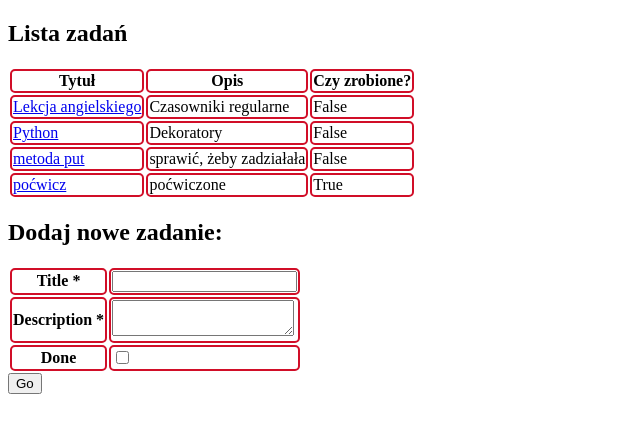
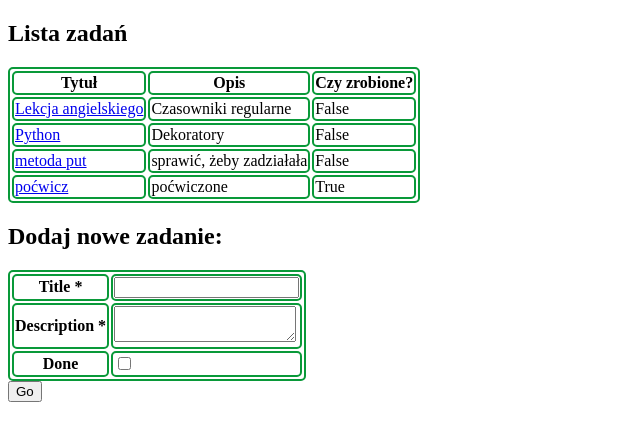
Before and after one commit to lukasz-zytko/todo-app, a Flask app: page /todos/ in a window 1280 px wide. Shown: the top 441 px of the page, without its empty margins (0-640 px from the left). Run offline with Flask 2, Linux system fonts and the light colour scheme.

Commit message:
Add actualization

```diff
--- a/templates/todos.html
+++ b/templates/todos.html
@@ -4,7 +4,7 @@
     <meta charset="UTF-8">
     <title>Tu tworzymy todo i widzimy listę</title>
     <style>
-        th, tr, td {border: 2px solid rgb(209, 14, 40); border-radius: 5px;}
+        table, th, tr, td {border: 2px solid rgb(9, 153, 57); border-radius: 5px;}
     </style>
 </head>
 
--- a/todos.json
+++ b/todos.json
@@ -1 +1 @@
-[{"id": 1, "title": "Lekcja angielskiego", "description": "Czasowniki regularne", "done": false}, {"id": 2, "title": "Python", "description": "Dekoratory", "done": false}, {"title": "metoda put", "description": "sprawi\u0107, \u017ceby zadzia\u0142a\u0142a", "done": false}, {"title": "po\u0107wicz", "description": "po\u0107wiczone", "done": true, "id": 4}]
+[{"id": 1, "title": "Lekcja angielskiego", "description": "Czasowniki regularne", "done": false}, {"id": 2, "title": "Python", "description": "Dekoratory", "done": false}, {"title": "metoda put", "description": "sprawi\u0107, \u017ceby zadzia\u0142a\u0142a", "done": false}, {"title": "po\u0107wicz", "description": "po\u0107wiczone", "done": true}]
```
